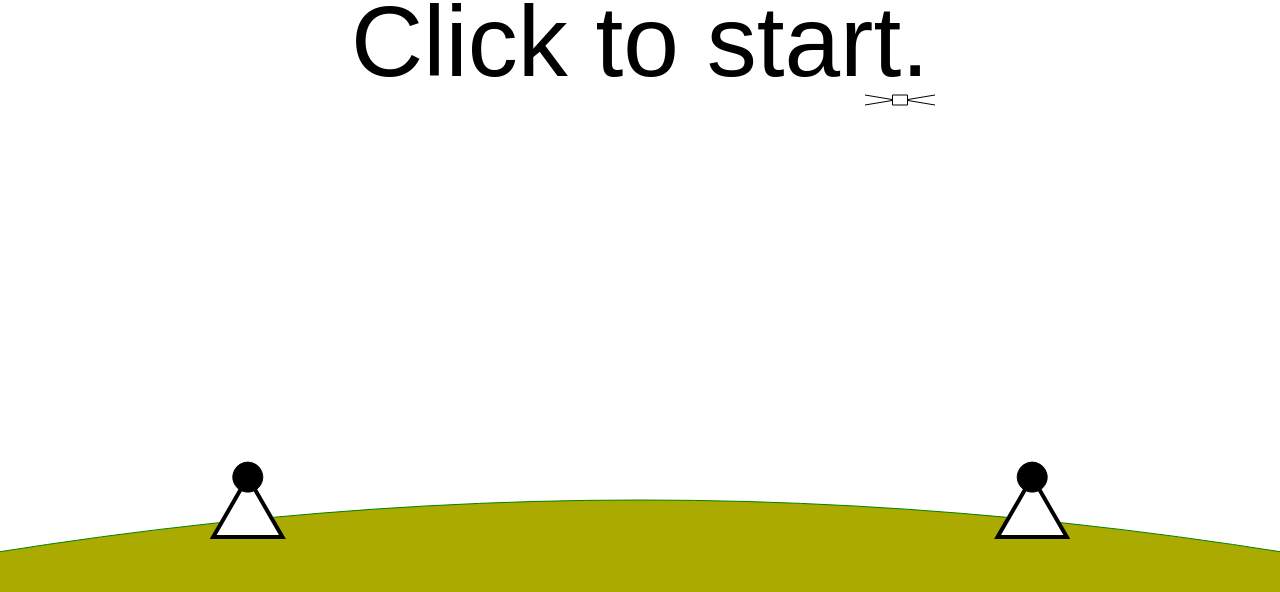
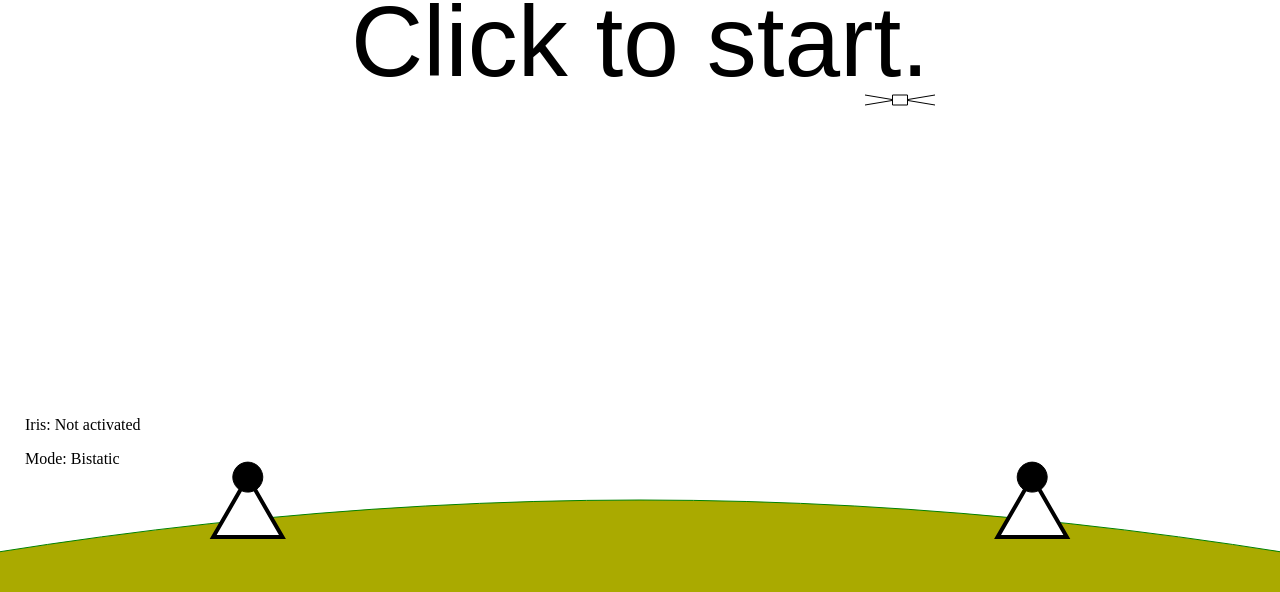
Before and after one commit to blair3sat/animation, a plain HTML site: page index.html in a window 1280 px wide. Drawn offline with Linux system fonts and the light colour scheme.

Commit message:
Made query parameters to modify the animation: oblique - defaults to true, csloc - defaults to 900, txloc - defaults to PI*17/38, iris - defaults to false

```diff
--- a/index.html
+++ b/index.html
@@ -21,11 +21,20 @@
 <body>
   <div id="two" onclick="if(!two.paused){two.pause();two.paused=true;}else{two.play();two.paused=false;}"></div>
   <script src="./two.js"></script>
-  <script>
-    const OBLIQUE = true; //If you want it to be oblique or not - false for monostatic
-    const TXANGLE = Math.PI * 19 / 36; //Where the transmitting ionosonde transmits from
-    const CSLOC = 900; //X position of CubeSat
-    const IRIS = true; //True if you want to show the iris in effect
+  <div style="position:absolute;left:25px;top:400px;">
+    <p>Iris: <span id="iris"></span>ctivated</p>
+    <p>Mode: <span id="oblique"></span></p>
+  </div>
+  <script defer>
+    let urlParams = new URLSearchParams(window.location.search);
+    const OBLIQUE = urlParams.get('oblique') != 'true'; //If you want it to be oblique or not - false for monostatic
+    let txangle = Number(urlParams.get('txangle'));
+    const TXANGLE = ![NaN, 0].includes(txangle) ? txangle : Math.PI * 17 / 36; //Where the transmitting ionosonde transmits from
+    let csloc = Number(urlParams.get('csloc'));
+    const CSLOC = ![NaN, 0].includes(csloc) ? csloc : 900; //X position of CubeSat
+    const IRIS = urlParams.get('iris') == 'true'; //True if you want to show the iris in effect
+    document.getElementById('iris').innerText = IRIS ? "A" : "Not a";
+    document.getElementById('oblique').innerText = OBLIQUE ? "Bistatic" : "Monostatic";
   </script>
   <script defer src="./oblique.js">
   </script>
--- a/oblique.js
+++ b/oblique.js
@@ -60,12 +60,14 @@ var colorList = ["#FF0000", "#00FF00", "#0000FF"];
 var cs = two.makeCubesat(OBLIQUE ? CSLOC : txloc.x, 100);
 var or = 4; //Outer radius of the radio wave - the distance from the center. The inner radius is four pixels inwards from this.
 var rotation = Math.PI * 85 / 100;
-var text=two.makeText("Click to start.",two.width/2,50,{size:100});
+var start = two.makeText("Click to start.", two.width / 2, 50, {
+  size: 100
+});
 two.update();
-two.paused=true;
-two.remove(text);
+two.paused = true;
+two.remove(start);
 for (let i = 0; i < 3; i++) {
-  waveList.push(Wave(txloc.x, txloc.y, 100 * (2 - i), colorList[i], colorList[i], -100 * i, 1500, IRIS, 1.5, allWaves, two));
+  waveList.push(Wave(txloc.x, txloc.y, 100 * (2 - i), colorList[i], colorList[i], -100 * i, 2000, IRIS, 1.5, allWaves, two));
 }
 
 function doRadio() {
@@ -148,7 +150,7 @@ function Wave(x, y, ceilingHeight, color, stroke, radius, total, iris, refractio
         ret.radius += 2;
         return ret.container;
       } else {
-        //        ret.radius = 0;
+        ret.radius = 0;
         return [ret.total, ret.radius]
       }
     },
```
